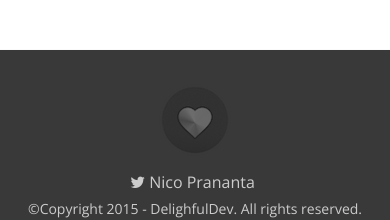
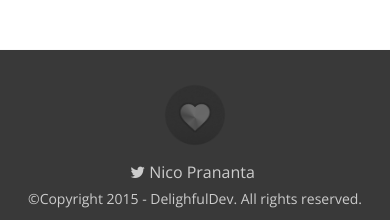
Before and after one commit to nicnocquee/Lovely-App-Web, a plain HTML site: page index.html in a window 390 px wide. Shown: the part 3565-3785 px from the top of the page. Drawn offline with nearby package versions, Linux system fonts and the light colour scheme.

Commit message:
update footer image

```diff
--- a/css/style.css
+++ b/css/style.css
@@ -1098,7 +1098,7 @@ a.btn:focus{
 
 /* Media queries */
 
-@media (min-width: 768px) and (max-width: 979px) {
+@media (min-width: 768px) and (max-width: 1024px) {
 	.navbar-brand {
 		float: none;
 		display: block;
@@ -1132,6 +1132,10 @@ a.btn:focus{
 	h1.intro {
 		line-height: 0.5em;
 		padding-top: 30px;
+	}
+
+	.footer-image {
+		width: 15%;
 	}
 }
 
@@ -1211,6 +1215,9 @@ a.btn:focus{
 		width: 75%;
 	}
 
+	.footer-image {
+		width: 15%;
+	}
 }
 
 @media (max-width:480px) {
@@ -1247,6 +1254,9 @@ a.btn:focus{
 		margin-bottom: 30px;
 	}
 
+	.footer-image {
+		width: 25%;
+	}
 }
 
 @media (max-width:320px) {
--- a/index.html
+++ b/index.html
@@ -275,7 +275,7 @@
 				<div class="col-sm-12 col-md-12 col-lg-12">
 					<div class="wow fadeInRight">
 					<div class="text-center">
-					<a href="#"><img src="img/lovely-circle-grayscale.png" class="footer-image"></a>
+					<a href="#"><img src="img/lovely-circle-grayscale@2x.png" class="footer-image"></a>
 					</div>
 					</div>
 					<ul class="social">
```
Also changed, not shown: img/lovely-circle-grayscale@2x.png (added).
